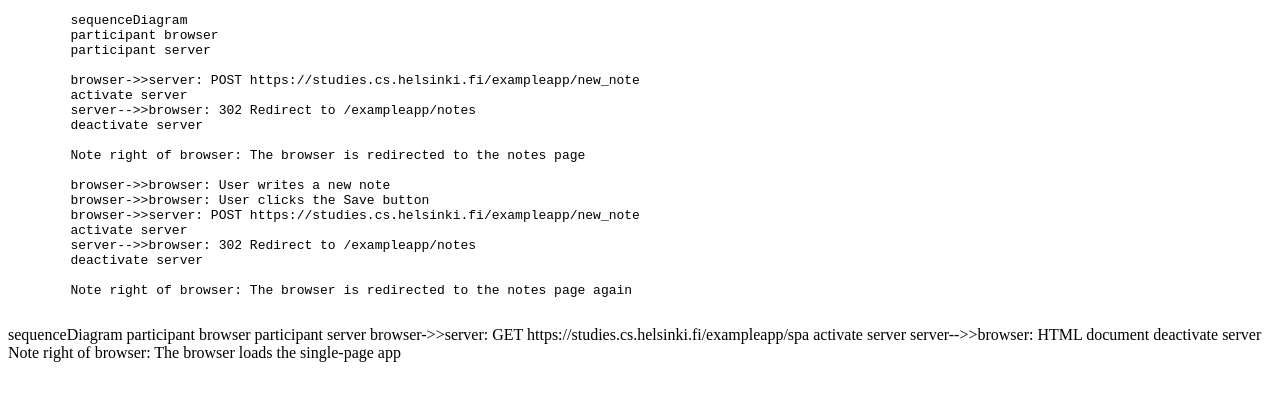
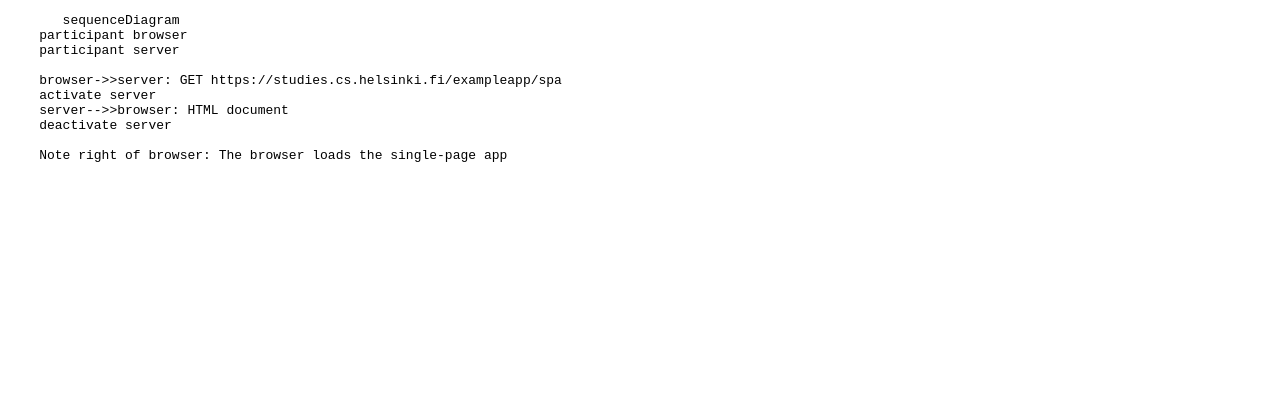
Before and after one commit to AntoninaKobzar/part0, a website: page 0.5/index.html in a window 1280 px wide. Drawn offline with Linux system fonts and the light colour scheme.

Commit message:
Update index.html

```diff
--- a/0.5/index.html
+++ b/0.5/index.html
@@ -2,28 +2,7 @@
 <html lang="en">
   <body>
     <pre class="mermaid">
-        sequenceDiagram
-        participant browser
-        participant server
-
-        browser->>server: POST https://studies.cs.helsinki.fi/exampleapp/new_note
-        activate server
-        server-->>browser: 302 Redirect to /exampleapp/notes
-        deactivate server
-
-        Note right of browser: The browser is redirected to the notes page
-
-        browser->>browser: User writes a new note
-        browser->>browser: User clicks the Save button
-        browser->>server: POST https://studies.cs.helsinki.fi/exampleapp/new_note
-        activate server
-        server-->>browser: 302 Redirect to /exampleapp/notes
-        deactivate server
-
-        Note right of browser: The browser is redirected to the notes page again
-    </pre>
-
-  sequenceDiagram
+       sequenceDiagram
     participant browser
     participant server
 
@@ -33,6 +12,8 @@
     deactivate server
 
     Note right of browser: The browser loads the single-page app
+    </pre>
+
     <script type="module">
       import mermaid from 'https://cdn.jsdelivr.net/npm/mermaid@10/dist/mermaid.esm.min.mjs';
     </script>
```
